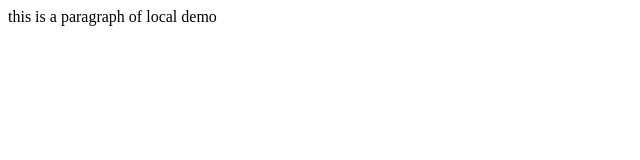
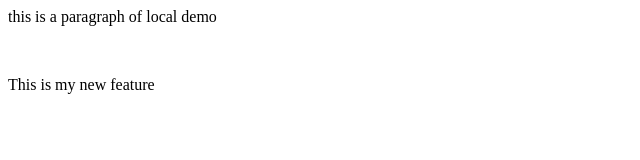
Before and after one commit to Pranita-nandkhile/Localrepo, a plain HTML site: page index.html in a window 1280 px wide. Shown: the whole page, without its empty margins (0-640 px from the left). Drawn offline with Linux system fonts and the light colour scheme.

Commit message:
add new feature

```diff
--- a/index.html
+++ b/index.html
@@ -1 +1,3 @@
 <p> this is a paragraph of local demo</p>
+<br>
+<p> This is my new feature</p>
```
